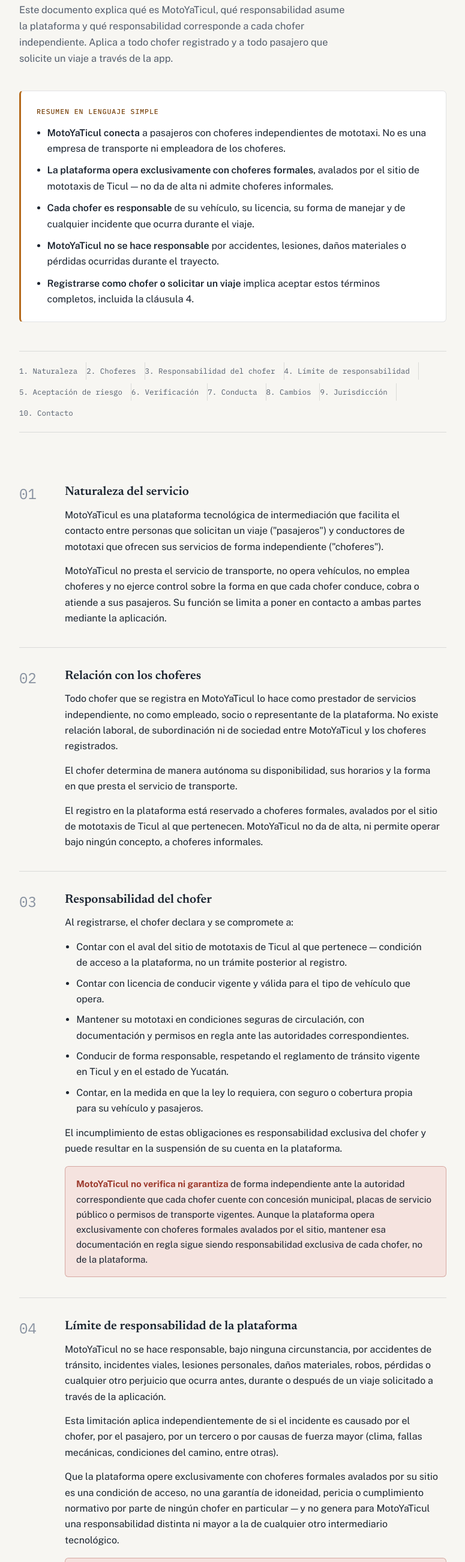
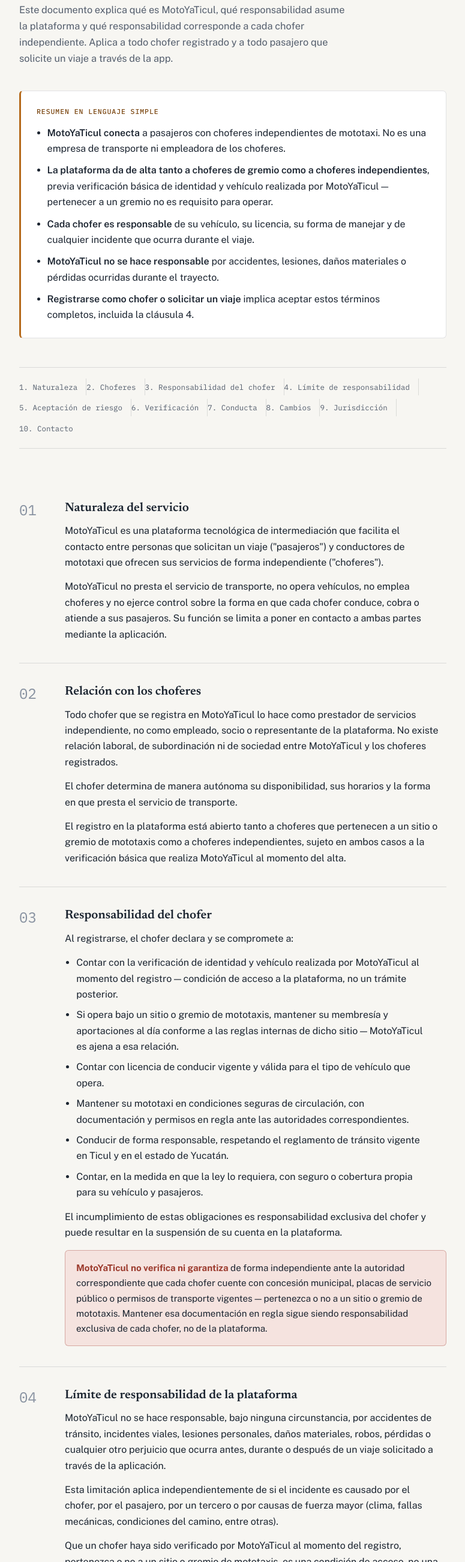
Before and after one commit to Incacoin/motoyaticul, a plain HTML site: page frontend/aviso-legal.html in a window 1280 px wide. Shown: the part 196-2800 px from the top of the page at 60% size, without its empty margins (252-1027 px from the left). Drawn offline with nearby package versions, Linux system fonts and the light colour scheme.

Commit message:
Actualiza aviso legal: abre la plataforma a choferes independientes

```diff
--- a/frontend/aviso-legal.html
+++ b/frontend/aviso-legal.html
@@ -250,7 +250,7 @@
     <h2>Resumen en lenguaje simple</h2>
     <ul>
       <li><strong>MotoYaTicul conecta</strong> a pasajeros con choferes independientes de mototaxi. No es una empresa de transporte ni empleadora de los choferes.</li>
-      <li><strong>La plataforma opera exclusivamente con choferes formales</strong>, avalados por el sitio de mototaxis de Ticul — no da de alta ni admite choferes informales.</li>
+      <li><strong>La plataforma da de alta tanto a choferes de gremio como a choferes independientes</strong>, previa verificación básica de identidad y vehículo realizada por MotoYaTicul — pertenecer a un gremio no es requisito para operar.</li>
       <li><strong>Cada chofer es responsable</strong> de su vehículo, su licencia, su forma de manejar y de cualquier incidente que ocurra durante el viaje.</li>
       <li><strong>MotoYaTicul no se hace responsable</strong> por accidentes, lesiones, daños materiales o pérdidas ocurridas durante el trayecto.</li>
       <li><strong>Registrarse como chofer o solicitar un viaje</strong> implica aceptar estos términos completos, incluida la cláusula 4.</li>
@@ -285,7 +285,7 @@
       <h3>Relación con los choferes</h3>
       <p>Todo chofer que se registra en MotoYaTicul lo hace como prestador de servicios independiente, no como empleado, socio o representante de la plataforma. No existe relación laboral, de subordinación ni de sociedad entre MotoYaTicul y los choferes registrados.</p>
       <p>El chofer determina de manera autónoma su disponibilidad, sus horarios y la forma en que presta el servicio de transporte.</p>
-      <p>El registro en la plataforma está reservado a choferes formales, avalados por el sitio de mototaxis de Ticul al que pertenecen. MotoYaTicul no da de alta, ni permite operar bajo ningún concepto, a choferes informales.</p>
+      <p>El registro en la plataforma está abierto tanto a choferes que pertenecen a un sitio o gremio de mototaxis como a choferes independientes, sujeto en ambos casos a la verificación básica que realiza MotoYaTicul al momento del alta.</p>
     </div>
   </section>
 
@@ -295,7 +295,8 @@
       <h3>Responsabilidad del chofer</h3>
       <p>Al registrarse, el chofer declara y se compromete a:</p>
       <ul>
-        <li>Contar con el aval del sitio de mototaxis de Ticul al que pertenece — condición de acceso a la plataforma, no un trámite posterior al registro.</li>
+        <li>Contar con la verificación de identidad y vehículo realizada por MotoYaTicul al momento del registro — condición de acceso a la plataforma, no un trámite posterior.</li>
+        <li>Si opera bajo un sitio o gremio de mototaxis, mantener su membresía y aportaciones al día conforme a las reglas internas de dicho sitio — MotoYaTicul es ajena a esa relación.</li>
         <li>Contar con licencia de conducir vigente y válida para el tipo de vehículo que opera.</li>
         <li>Mantener su mototaxi en condiciones seguras de circulación, con documentación y permisos en regla ante las autoridades correspondientes.</li>
         <li>Conducir de forma responsable, respetando el reglamento de tránsito vigente en Ticul y en el estado de Yucatán.</li>
@@ -303,7 +304,7 @@
       </ul>
       <p>El incumplimiento de estas obligaciones es responsabilidad exclusiva del chofer y puede resultar en la suspensión de su cuenta en la plataforma.</p>
       <div class="callout-danger">
-        <strong>MotoYaTicul no verifica ni garantiza</strong> de forma independiente ante la autoridad correspondiente que cada chofer cuente con concesión municipal, placas de servicio público o permisos de transporte vigentes. Aunque la plataforma opera exclusivamente con choferes formales avalados por el sitio, mantener esa documentación en regla sigue siendo responsabilidad exclusiva de cada chofer, no de la plataforma.
+        <strong>MotoYaTicul no verifica ni garantiza</strong> de forma independiente ante la autoridad correspondiente que cada chofer cuente con concesión municipal, placas de servicio público o permisos de transporte vigentes — pertenezca o no a un sitio o gremio de mototaxis. Mantener esa documentación en regla sigue siendo responsabilidad exclusiva de cada chofer, no de la plataforma.
       </div>
     </div>
   </section>
@@ -314,7 +315,7 @@
       <h3>Límite de responsabilidad de la plataforma</h3>
       <p>MotoYaTicul no se hace responsable, bajo ninguna circunstancia, por accidentes de tránsito, incidentes viales, lesiones personales, daños materiales, robos, pérdidas o cualquier otro perjuicio que ocurra antes, durante o después de un viaje solicitado a través de la aplicación.</p>
       <p>Esta limitación aplica independientemente de si el incidente es causado por el chofer, por el pasajero, por un tercero o por causas de fuerza mayor (clima, fallas mecánicas, condiciones del camino, entre otras).</p>
-      <p>Que la plataforma opere exclusivamente con choferes formales avalados por su sitio es una condición de acceso, no una garantía de idoneidad, pericia o cumplimiento normativo por parte de ningún chofer en particular — y no genera para MotoYaTicul una responsabilidad distinta ni mayor a la de cualquier otro intermediario tecnológico.</p>
+      <p>Que un chofer haya sido verificado por MotoYaTicul al momento del registro, pertenezca o no a un sitio o gremio de mototaxis, es una condición de acceso, no una garantía de idoneidad, pericia o cumplimiento normativo por parte de ningún chofer en particular — y no genera para MotoYaTicul una responsabilidad distinta ni mayor a la de cualquier otro intermediario tecnológico.</p>
       <div class="callout-danger">
         <strong>En caso de accidente o incidente</strong>, la responsabilidad civil, penal y administrativa corresponde a las personas directamente involucradas (chofer, pasajero o terceros), conforme a la legislación aplicable — no a MotoYaTicul ni a sus operadores.
       </div>
@@ -335,7 +336,7 @@
     <div>
       <h3>Verificación de identidad</h3>
       <p>MotoYaTicul puede solicitar datos básicos de identificación al momento del registro del chofer con fines de contacto y control interno. Esta verificación es de carácter informativo y <strong>no constituye una garantía</strong> sobre los antecedentes, aptitud para conducir o comportamiento del chofer.</p>
-      <p>El aval del sitio de mototaxis, requerido para operar en la plataforma, es un requisito organizativo entre el chofer y su sitio — no una verificación legal, técnica o de idoneidad realizada por MotoYaTicul, y no genera responsabilidad para la plataforma derivada de la conducta de ningún chofer avalado.</p>
+      <p>Cuando el chofer pertenece a un sitio o gremio de mototaxis, esa membresía es un asunto organizativo entre el chofer y su sitio — no una verificación legal, técnica o de idoneidad realizada por MotoYaTicul. La verificación que realiza MotoYaTicul al momento del registro tampoco lo es, y no genera responsabilidad para la plataforma derivada de la conducta de ningún chofer registrado.</p>
       <p>El pasajero es responsable de tomar sus propias precauciones razonables al abordar un vehículo de un tercero.</p>
     </div>
   </section>
@@ -345,7 +346,7 @@
     <div>
       <h3>Conducta esperada</h3>
       <p>Choferes y pasajeros se comprometen a tratarse con respeto y a hacer un uso adecuado de la plataforma. MotoYaTicul se reserva el derecho de suspender cuentas que reporten quejas fundadas de mal trato, fraude o conducta insegura.</p>
-      <p>MotoYaTicul se reserva el derecho de suspender o dar de baja, sin previo aviso, a cualquier chofer que pierda el aval de su sitio de mototaxis o cuya documentación deje de estar en regla.</p>
+      <p>MotoYaTicul se reserva el derecho de suspender o dar de baja, sin previo aviso, a cualquier chofer cuya documentación deje de estar en regla, que pierda la membresía de su sitio o gremio de mototaxis (si pertenecía a uno), o que incumpla las condiciones de verificación establecidas al momento del registro.</p>
     </div>
   </section>
 
```
